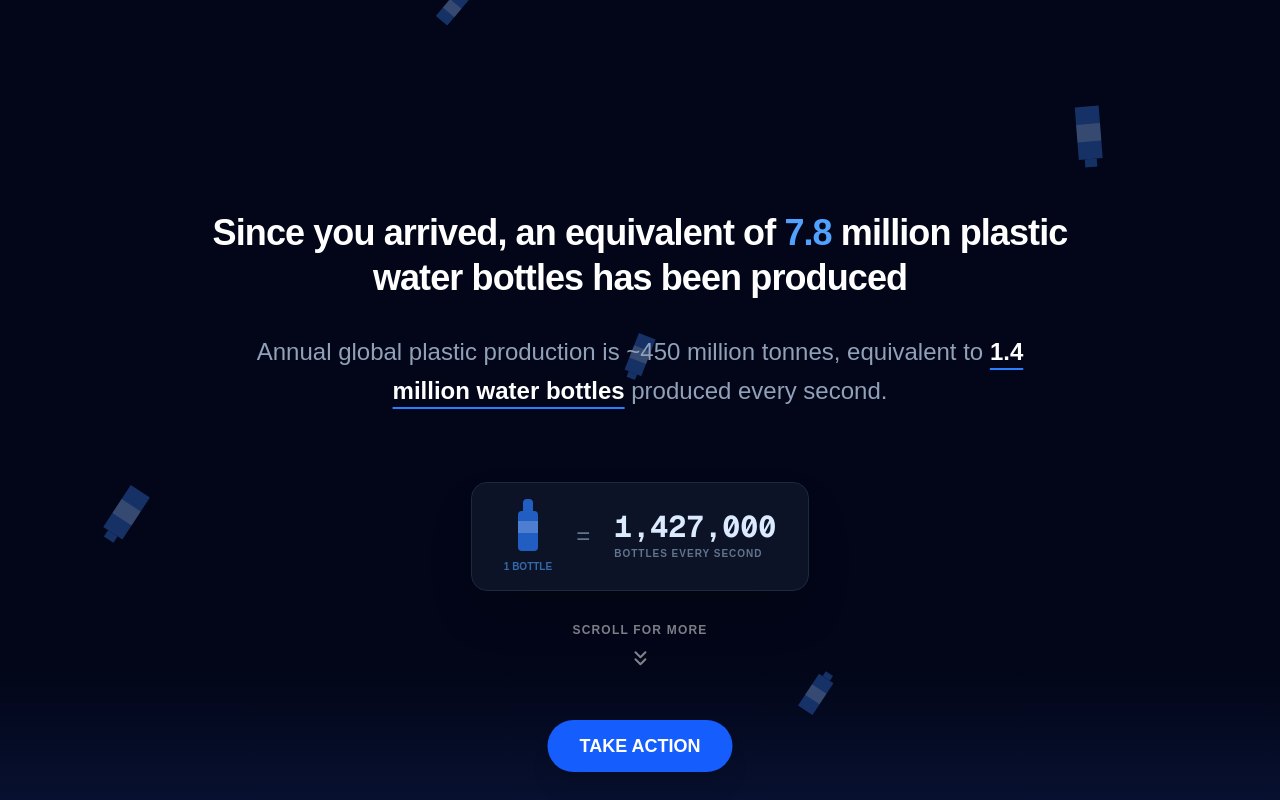
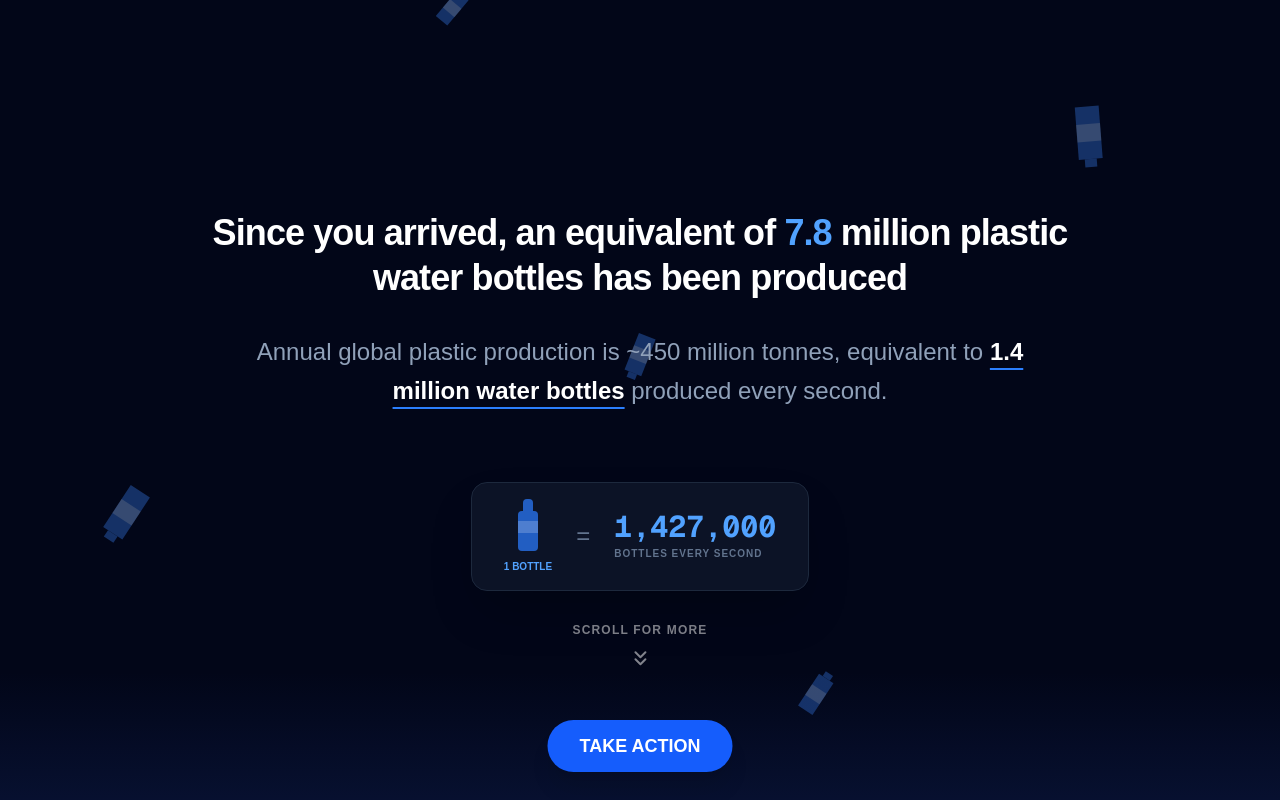
Before and after one commit to T-J-D-Cavey/plastic_production_site_with_gemini, a Next.js app: page / in a window 1280 px wide. Built offline with nearby package versions, Linux system fonts and the light colour scheme.

Commit message:
udpate all visual sections to algin colour design of copy

```diff
--- a/src/components/BottleVisualisation.tsx
+++ b/src/components/BottleVisualisation.tsx
@@ -207,13 +207,13 @@ export default function BottleVisualisation({ isActive }: { isActive: boolean })
                   {/* Label/Accent */}
                   <div className="absolute top-1/4 left-0 w-full h-3 bg-white/20"></div>
                 </div>
-                <div className="text-[10px] font-bold text-blue-400/60 mt-1">1 BOTTLE</div>
+                <div className="text-[10px] font-bold text-blue-400 mt-1">1 BOTTLE</div>
               </div>
 
               <div className="text-2xl font-light text-slate-500">=</div>
 
               <div className="flex flex-col items-start">
-                <div className="text-2xl md:text-3xl font-mono font-bold text-blue-100 leading-none">
+                <div className="text-2xl md:text-3xl font-mono font-bold text-blue-400 leading-none">
                   1,427,000
                 </div>
                 <div className="text-[10px] font-bold text-slate-500 uppercase tracking-widest mt-1">
--- a/src/components/CarbonEmissionsVisualisation.tsx
+++ b/src/components/CarbonEmissionsVisualisation.tsx
@@ -169,13 +169,13 @@ export default function CarbonEmissionsVisualisation({ isActive }: { isActive: b
             <div className="flex items-center gap-6 bg-stone-900/80 backdrop-blur-md px-8 py-4 rounded-2xl border border-stone-800 shadow-2xl">
               <div className="flex flex-col items-center">
                 <div className="text-3xl mb-1">{TREE_EMOJI}</div>
-                <div className="text-[10px] font-bold text-stone-400 uppercase tracking-widest">1 tree</div>
+                <div className="text-[10px] font-bold text-orange-500 uppercase tracking-widest">1 tree</div>
               </div>
 
               <div className="text-2xl font-light text-stone-500">=</div>
 
               <div className="flex flex-col items-start">
-                <div className="text-2xl md:text-3xl font-mono font-bold text-emerald-400 leading-none">
+                <div className="text-2xl md:text-3xl font-mono font-bold text-orange-500 leading-none">
                   54,000
                 </div>
                 <div className="text-[10px] font-bold text-stone-400 uppercase tracking-widest mt-1">
--- a/src/components/DeforestationVisualisation.tsx
+++ b/src/components/DeforestationVisualisation.tsx
@@ -187,13 +187,13 @@ export default function DeforestationVisualisation({ isActive }: { isActive: boo
                    <div className="w-[1px] h-full bg-stone-400/50"></div>
                    <div className="absolute w-2 h-2 border border-stone-400/50 rounded-full"></div>
                 </div>
-                <div className="text-[10px] font-bold text-stone-400 uppercase tracking-widest">1 pitch</div>
+                <div className="text-[10px] font-bold text-amber-400 uppercase tracking-widest">1 pitch</div>
               </div>
 
               <div className="text-2xl font-light text-stone-500">=</div>
 
               <div className="flex flex-col items-start">
-                <div className="text-2xl md:text-3xl font-mono font-bold text-amber-100 leading-none">
+                <div className="text-2xl md:text-3xl font-mono font-bold text-amber-400 leading-none">
                   0.7
                 </div>
                 <div className="text-[10px] font-bold text-stone-400 uppercase tracking-widest mt-1">
--- a/src/components/FoodWasteVisualisation.tsx
+++ b/src/components/FoodWasteVisualisation.tsx
@@ -182,7 +182,7 @@ export default function FoodWasteVisualisation({ isActive }: { isActive: boolean
             <div className="flex items-center gap-6 bg-stone-900/80 backdrop-blur-md px-8 py-4 rounded-2xl border border-stone-800 shadow-2xl">
               <div className="flex flex-col items-center">
                 <div className="text-3xl mb-1">🍔</div>
-                <div className="text-[10px] font-bold text-stone-400 uppercase tracking-widest">1 burger</div>
+                <div className="text-[10px] font-bold text-lime-500 uppercase tracking-widest">1 burger</div>
               </div>
 
               <div className="text-2xl font-light text-stone-500">=</div>
--- a/src/components/MeatConsumptionVisualisation.tsx
+++ b/src/components/MeatConsumptionVisualisation.tsx
@@ -152,7 +152,7 @@ export default function MeatConsumptionVisualisation({ isActive }: { isActive: b
             <div className="flex items-center gap-6 bg-stone-900/80 backdrop-blur-md px-8 py-4 rounded-2xl border border-stone-800 shadow-2xl">
               <div className="flex flex-col items-center">
                 <div className="text-3xl mb-1">🩸</div>
-                <div className="text-[10px] font-bold text-stone-400 uppercase tracking-widest">1 drop</div>
+                <div className="text-[10px] font-bold text-red-600 uppercase tracking-widest">1 drop</div>
               </div>
 
               <div className="text-2xl font-light text-stone-500">=</div>
```
